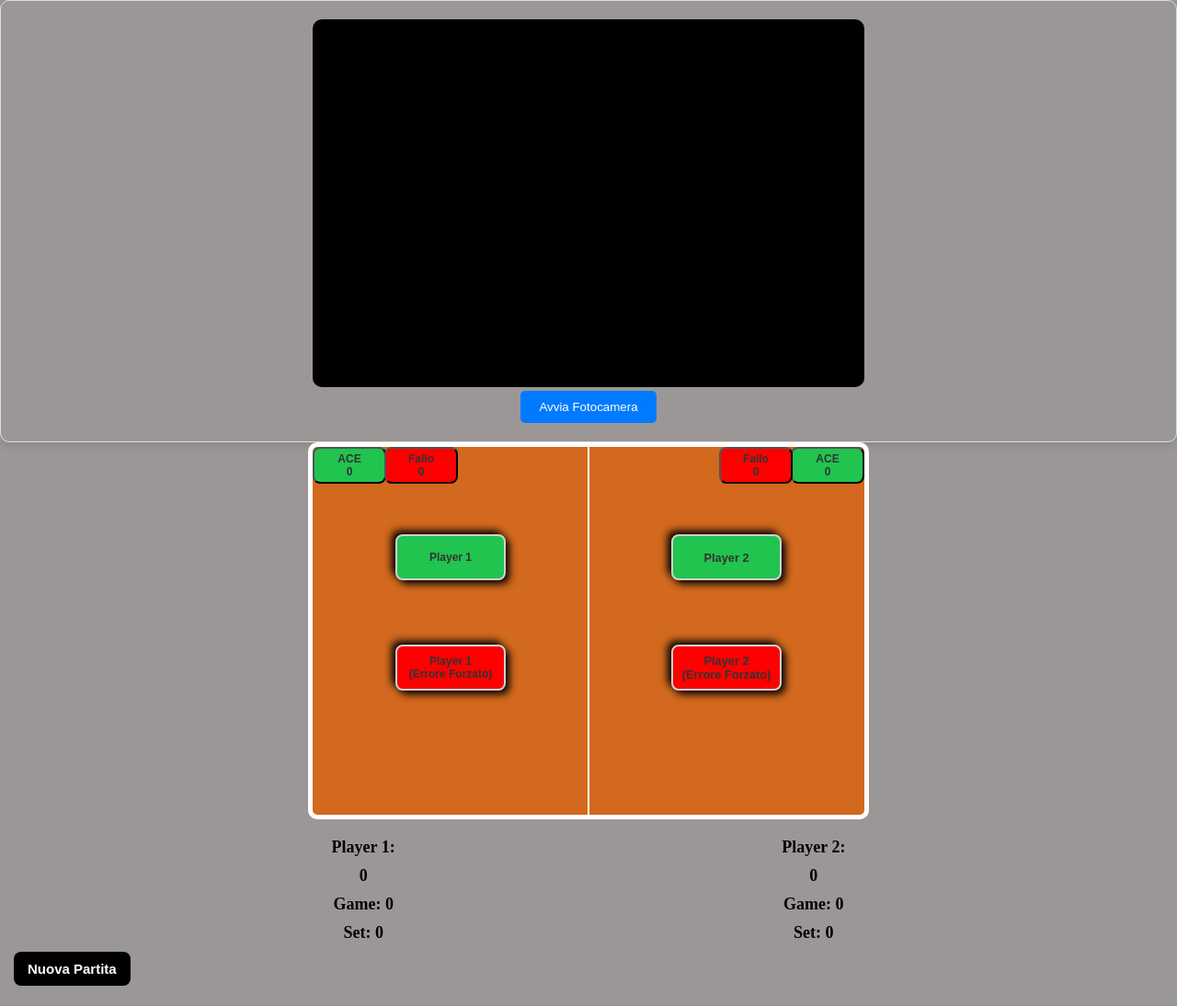
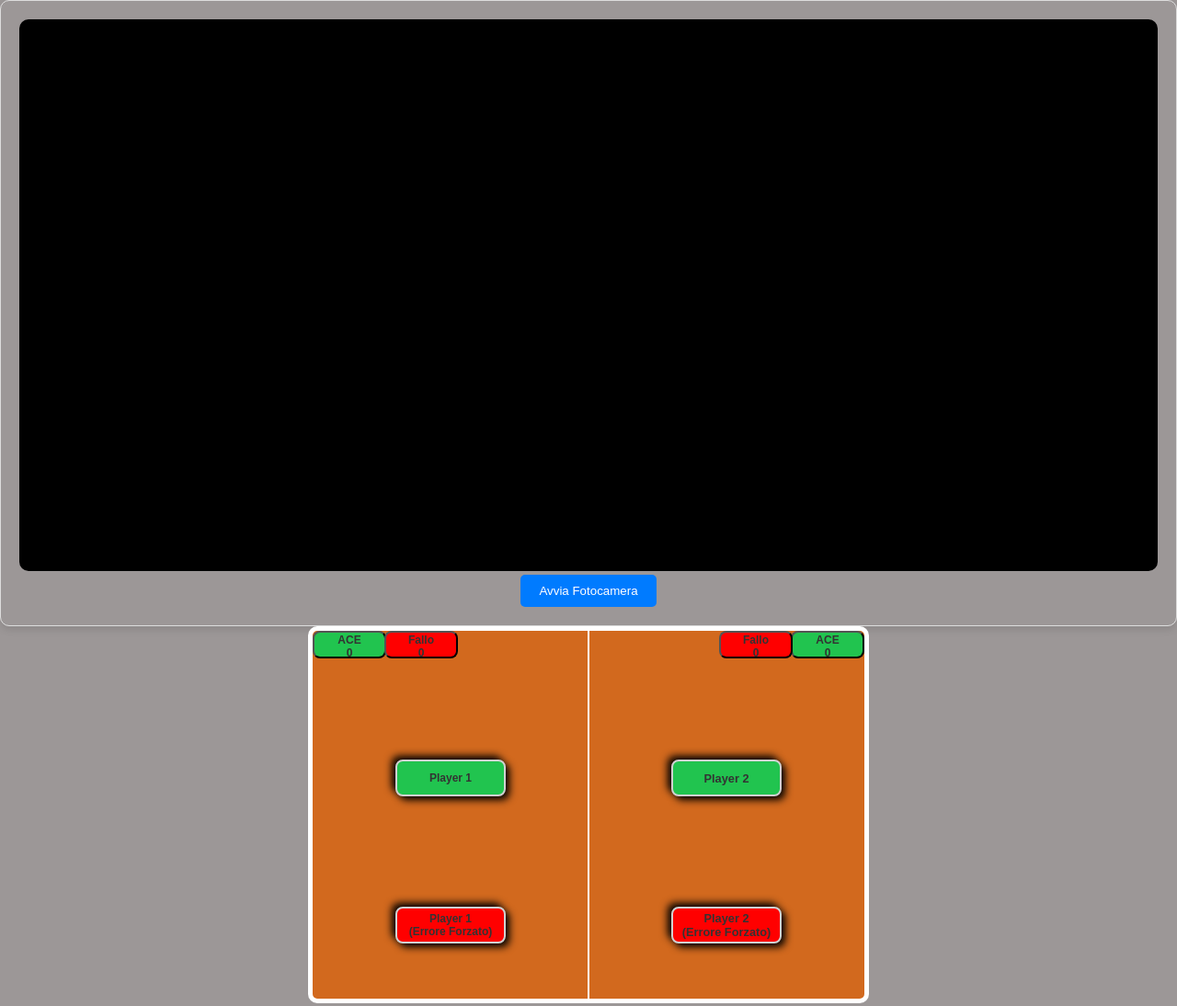
Before and after one commit to Nino26ct/TennisApp, a plain HTML site: page match.html in a window 1280 px wide. Shown: the top 1094 px of the page at 92% size. Before the commit the page ends 1072 px from the top, so only its background shows below. Drawn offline with Linux system fonts and the light colour scheme.

Commit message:
sistemate alcune cose per la videocamera e il css generale dei bottoni

```diff
--- a/match.css
+++ b/match.css
@@ -209,12 +209,13 @@ hr {
 
 video {
   width: 100%;
-  max-width: 600px;
+  /* max-width: 600px; */
   height: 50vh;
   border-radius: 10px;
   margin-bottom: 10px;
   background-color: black;
   margin: 0;
+  object-fit: cover; /* Fa in modo che il video riempia tutto */
 }
 
 #start-camera {
@@ -273,3 +274,127 @@ video {
   padding: 5px 10px;
   font-size: 20px;
 }
+
+@media screen and (orientation: landscape) {
+  video {
+    width: 100%;
+    /* max-width: 600px; */
+    height: 75vh;
+    border-radius: 10px;
+    margin-bottom: 10px;
+    background-color: black;
+    margin: 0;
+    object-fit: cover; /* Fa in modo che il video riempia tutto */
+  }
+
+  .btn-player1,
+  .btn-player2,
+  .btn-erroreP1,
+  .btn-erroreP2 {
+    position: absolute;
+    width: 120px;
+    height: 40px;
+    border-radius: 8px;
+    font-weight: bold;
+    font-size: clamp(12px, 1vw, 25px);
+    transition: all 0.2s ease;
+    cursor: pointer;
+  }
+
+  .btn-player1 {
+    background-color: #21c44f;
+    /* background: linear-gradient(145deg, #000000, #000000); */
+    border: 2px solid #d1d1d1;
+    border-radius: 8px;
+    box-shadow: 4px 4px 8px #000000, -4px -4px 8px #000000;
+    color: #333;
+    font-size: clamp(12px, 0.5vw, 25px);
+    font-weight: bold;
+    /* padding: 10px 20px; */
+    transition: all 0.2s ease;
+    cursor: pointer;
+    top: 40%;
+    left: 25%;
+    transform: translate(-50%, -50%);
+  }
+  .btn-player1:active {
+    box-shadow: inset 4px 4px 8px #000000, inset -4px -4px 8px #000000;
+    /* transform: translateY(2px); */
+  }
+
+  .btn-erroreP1 {
+    background-color: red;
+    /* background: linear-gradient(145deg, #000000, #000000); */
+    border: 2px solid #d1d1d1;
+    border-radius: 8px;
+    box-shadow: 4px 4px 8px #000000, -4px -4px 8px #000000;
+    color: #333;
+    font-size: clamp(12px, 0.5vw, 25px);
+    font-weight: bold;
+    /* padding: 10px 20px; */
+    transition: all 0.2s ease;
+    cursor: pointer;
+    top: 80%;
+    left: 25%;
+    transform: translate(-50%, -50%);
+  }
+  .btn-erroreP1:active {
+    box-shadow: inset 4px 4px 8px #000000, inset -4px -4px 8px #000000;
+    /* transform: translateY(2px); */
+  }
+
+  .btn-player2 {
+    background-color: #21c44f;
+    border: 2px solid #d1d1d1;
+    border-radius: 8px;
+    box-shadow: 4px 4px 8px #000000, -4px -4px 8px #000000;
+    color: #333;
+    font-size: clamp(12px, 1vw, 25px);
+    font-weight: bold;
+    transition: all 0.2s ease;
+    cursor: pointer;
+    top: 40%;
+    right: 25%;
+    transform: translate(50%, -50%);
+  }
+  .btn-player2:active {
+    box-shadow: inset 4px 4px 8px #000000, inset -4px -4px 8px #000000;
+    /* transform: translateY(2px); */
+  }
+
+  .btn-erroreP2 {
+    background-color: red;
+    border: 2px solid #d1d1d1;
+    border-radius: 8px;
+    box-shadow: 4px 4px 8px #000000, -4px -4px 8px #000000;
+    color: #333;
+    font-size: clamp(12px, 1vw, 25px);
+    font-weight: bold;
+    transition: all 0.2s ease;
+    cursor: pointer;
+    top: 80%;
+    right: 25%;
+    transform: translate(50%, -50%);
+  }
+  .btn-erroreP2:active {
+    box-shadow: inset 4px 4px 8px #000000, inset -4px -4px 8px #000000;
+    /* transform: translateY(2px); */
+  }
+
+  .btn-aceP1,
+  .btn-aceP2,
+  .btn-FalloP1,
+  .btn-FalloP2,
+  .btn-DoppioFalloP1,
+  .btn-DoppioFalloP2 {
+    position: absolute;
+    width: 80px;
+    height: 30px;
+    border-radius: 8px;
+    font-weight: bold;
+    font-size: clamp(12px, 0.5vw, 25px);
+    transition: all 0.2s ease;
+    cursor: pointer;
+    color: #333;
+  }
+}
--- a/match.js
+++ b/match.js
@@ -144,11 +144,11 @@ doubleFaultBtn2.classList.add("btn-DoppioFalloP2");
 function restoreFaultButton() {
   if (doubleFaultBtn1.parentNode) {
     doubleFaultBtn1.remove();
-    btnFallo1.style.display = "inline-block";
+    // btnFallo1.style.display = "inline-block";
   }
   if (doubleFaultBtn2.parentNode) {
     doubleFaultBtn2.remove();
-    btnFallo2.style.display = "inline-block";
+    // btnFallo2.style.display = "inline-block";
   }
 }
 
```
